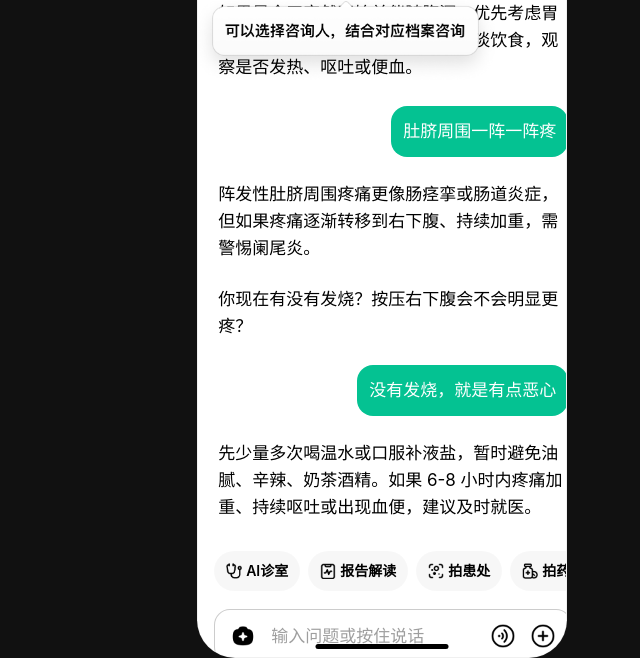
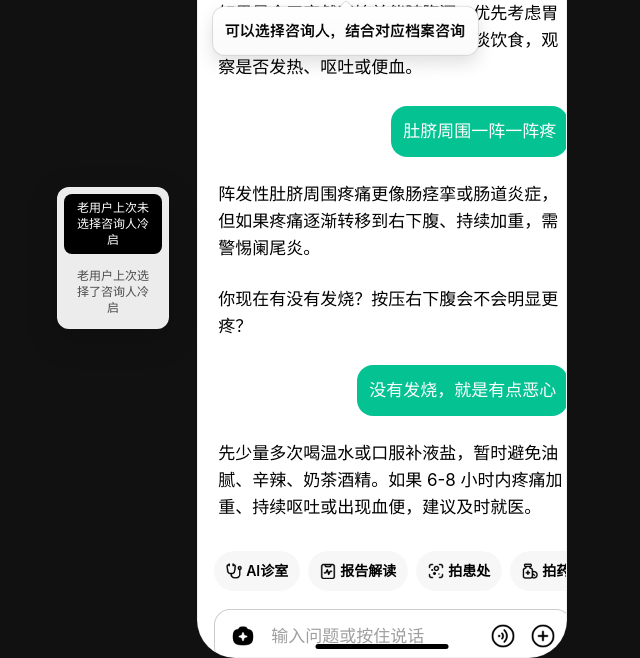
Before and after one commit to itsryantan/XH-Framework-Preview, a plain HTML site: page index.html in a window 1280 px wide. Shown: the part 142-800 px from the top of the page, without its empty margins (258-898 px from the left). Drawn offline with Linux system fonts and the light colour scheme.

Commit message:
Move scenario switcher to side

```diff
--- a/styles.css
+++ b/styles.css
@@ -43,13 +43,14 @@ button {
 
 .scenario-switcher {
   position: fixed;
-  top: 24px;
-  left: 50%;
+  top: 50%;
+  left: max(12px, calc(50% - 325px));
   z-index: 80;
   display: flex;
-  gap: 6px;
-  max-width: calc(100vw - 48px);
-  transform: translateX(-50%);
+  flex-direction: column;
+  gap: 8px;
+  width: 112px;
+  transform: translateY(-50%);
   border: 1px solid rgba(255, 255, 255, 0.12);
   border-radius: 12px;
   background: rgba(255, 255, 255, 0.92);
@@ -58,16 +59,16 @@ button {
 }
 
 .scenario-option {
-  height: 32px;
+  min-height: 44px;
   border: 0;
   border-radius: 8px;
   background: transparent;
-  padding: 0 12px;
+  padding: 6px 8px;
   color: rgba(0, 0, 0, 0.68);
-  font-size: 13px;
-  line-height: 32px;
+  font-size: 12px;
+  line-height: 16px;
   font-weight: 500;
-  white-space: nowrap;
+  white-space: normal;
   cursor: pointer;
 }
 
```
Also changed, not shown: 1 other file.
